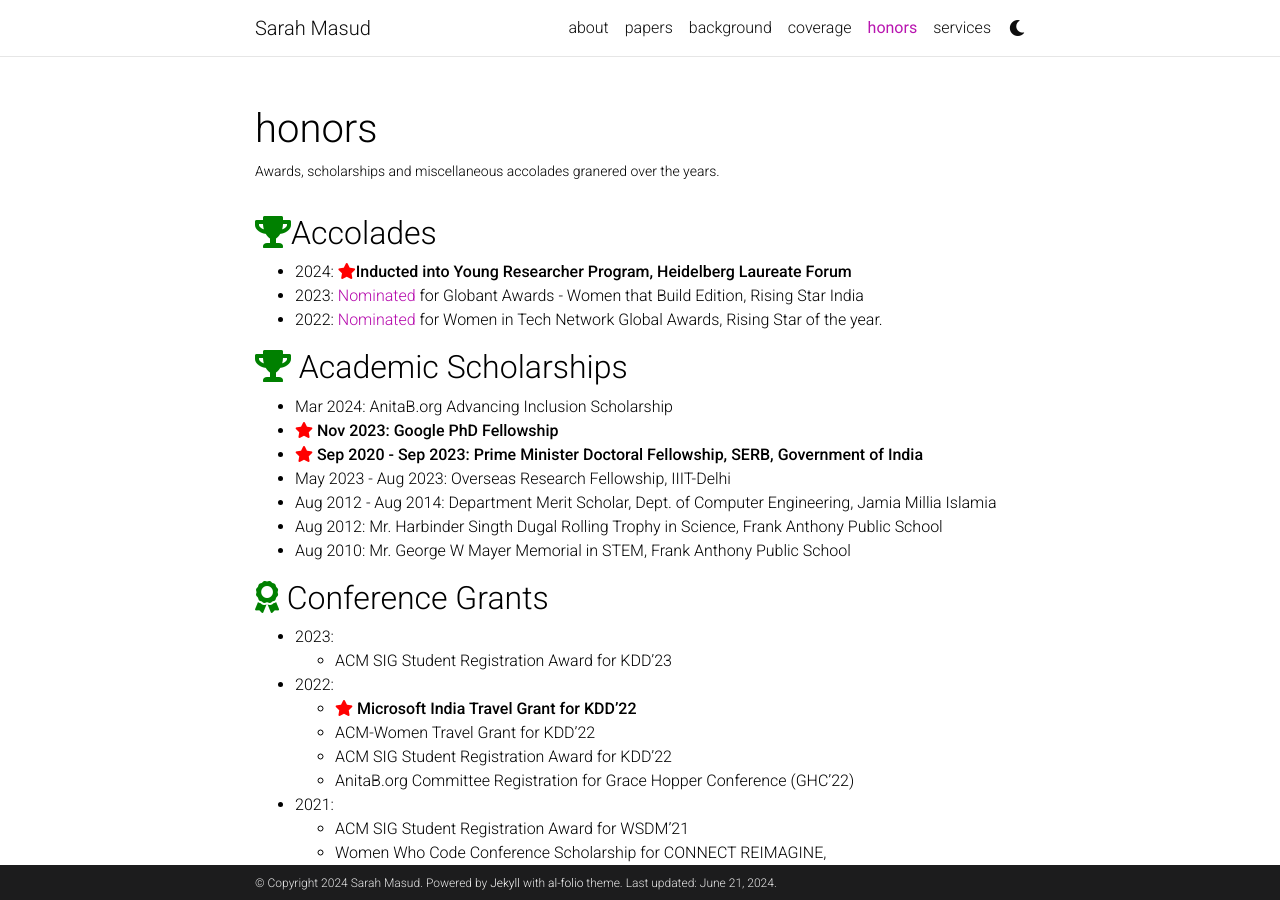
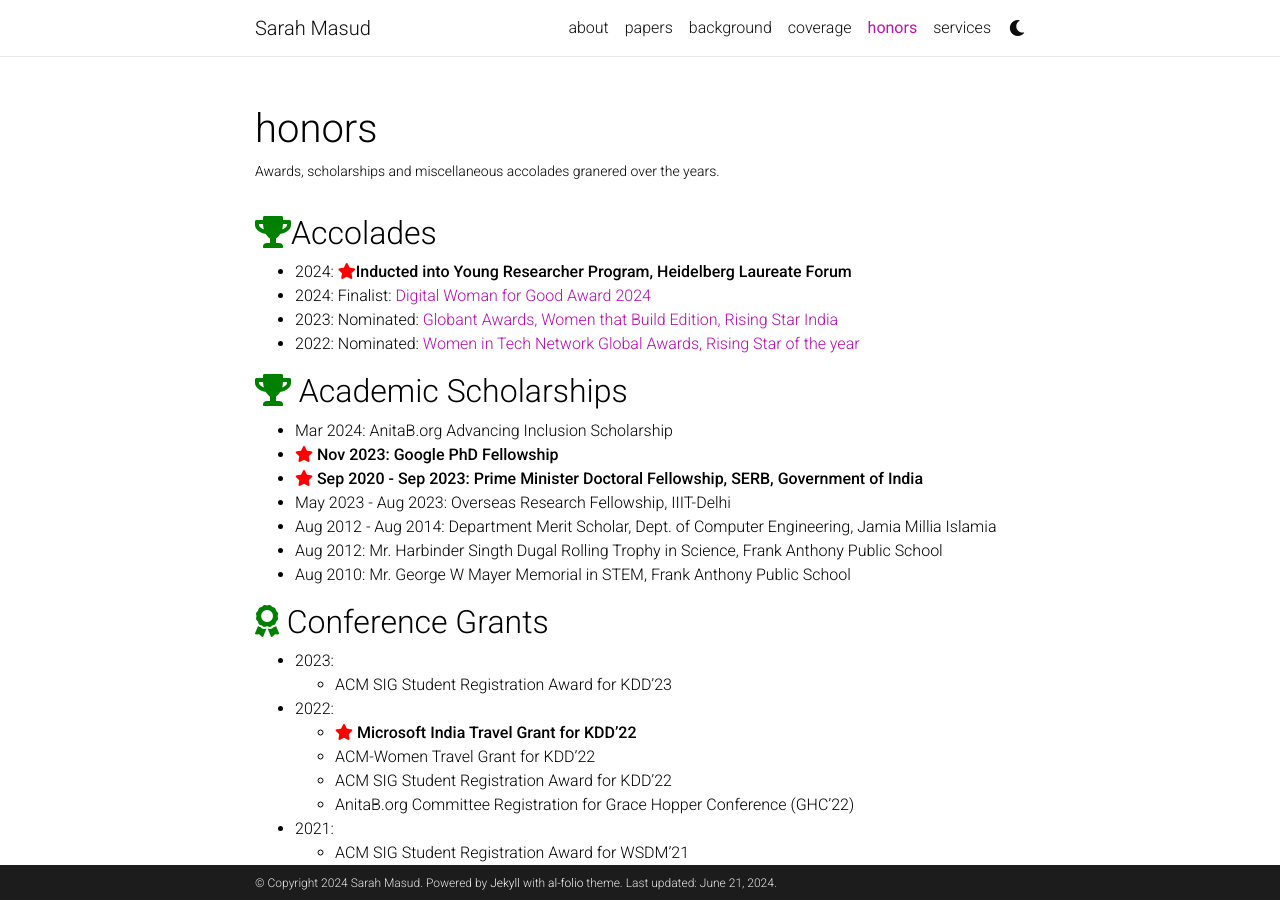
Before and after one commit to sara-02/sara-02.github.io, a Jekyll site: the page built from _pages/honors.md, in a window 1280 px wide and 900 px high. Built offline with Jekyll 4.4.1, drawn with Linux system fonts in a browser that asks for light colours; comment, search, counter and statistics services are not loaded; a style sheet for code colours, icons or effects is not loaded.

```diff
--- a/_pages/honors.md
+++ b/_pages/honors.md
@@ -9,8 +9,9 @@ nav_order: 5
 
 ## <i style='font-size:24px' class='fas' style='color: green'>&#xf091;</i>Accolades
 * 2024: <i style='font-size:24px' class='fas' style='color: red'>&#xf005;</i>**Inducted into Young Researcher Program, Heidelberg Laureate Forum**
-* 2023: [Nominated](https://womenawards.globant.com/2023/RisingStar/SarahMasud) for Globant Awards - Women that Build Edition, Rising Star India
-* 2022: [Nominated](https://www.womentech.net/nominee/Sarah/Masud/79424) for Women in Tech Network Global Awards, Rising Star of the year.
+* 2024: Finalist:  [Digital Woman for Good Award 2024](https://digitalwomenawards.com/awards-news)
+* 2023: Nominated: [Globant Awards, Women that Build Edition, Rising Star India](https://womenawards.globant.com/2023/RisingStar/SarahMasud)
+* 2022: Nominated: [Women in Tech Network Global Awards, Rising Star of the year](https://www.womentech.net/nominee/Sarah/Masud/79424)
 
 ## <i style='font-size:24px' class='fas' style='color: green'>&#xf091;</i> Academic Scholarships
 * Mar 2024: AnitaB.org Advancing Inclusion Scholarship
```
Also changed, not shown: _pages/about.md (+1 -1 lines), _pages/services.md (+2 -2 lines).
